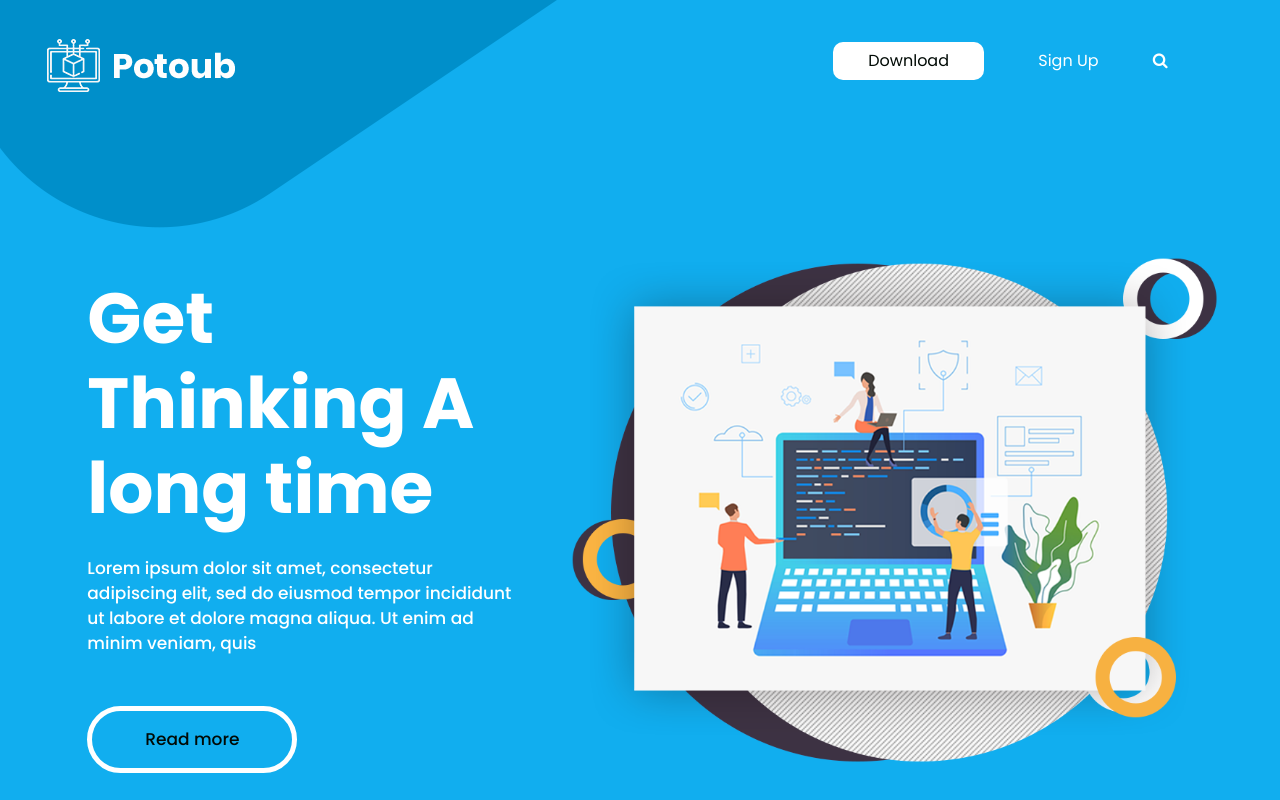
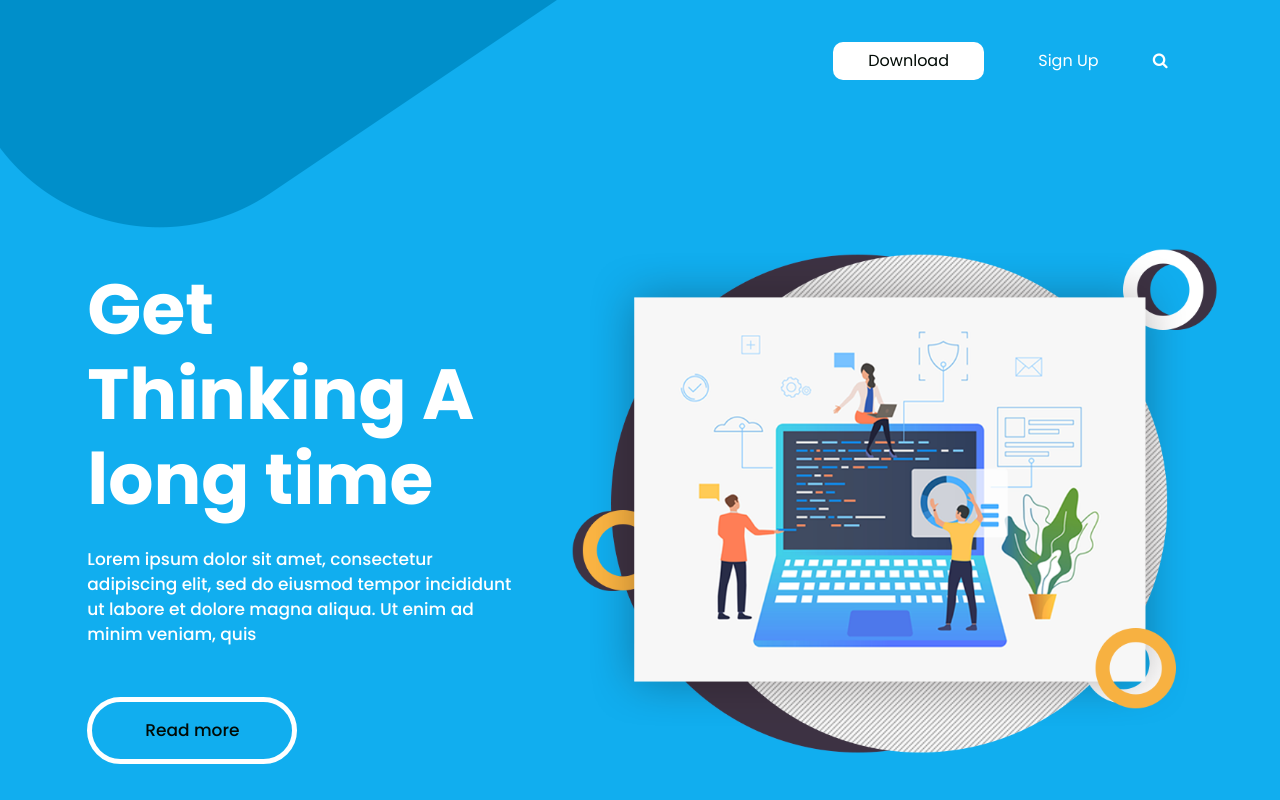
Before and after one commit to aresleonardo/intranet4, a plain HTML site: page index.html in a window 1280 px wide. Shown: the top 800 px of the page. Drawn offline with nearby package versions, Linux system fonts and the light colour scheme; some packages are replaced by stand-ins of ours.

Commit message:
Update index.html

```diff
--- a/index.html
+++ b/index.html
@@ -60,7 +60,6 @@
                         <div class="full">
                            <div class="center-desk">
                               <div class="logo">
-                                 <a href="index.html"><img src="images/logo.png" alt="#" /></a>
                               </div>
                            </div>
                         </div>
```
